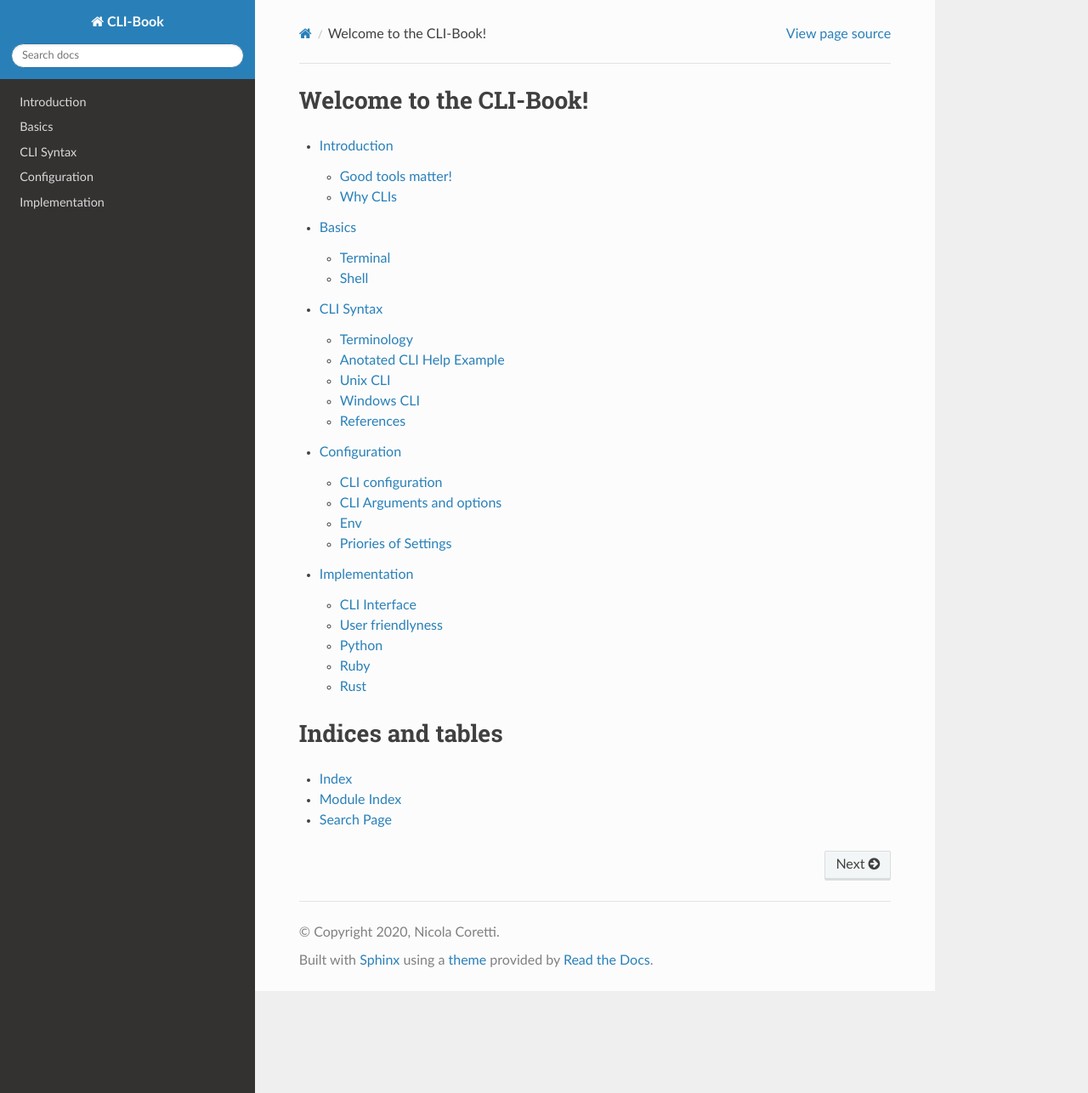
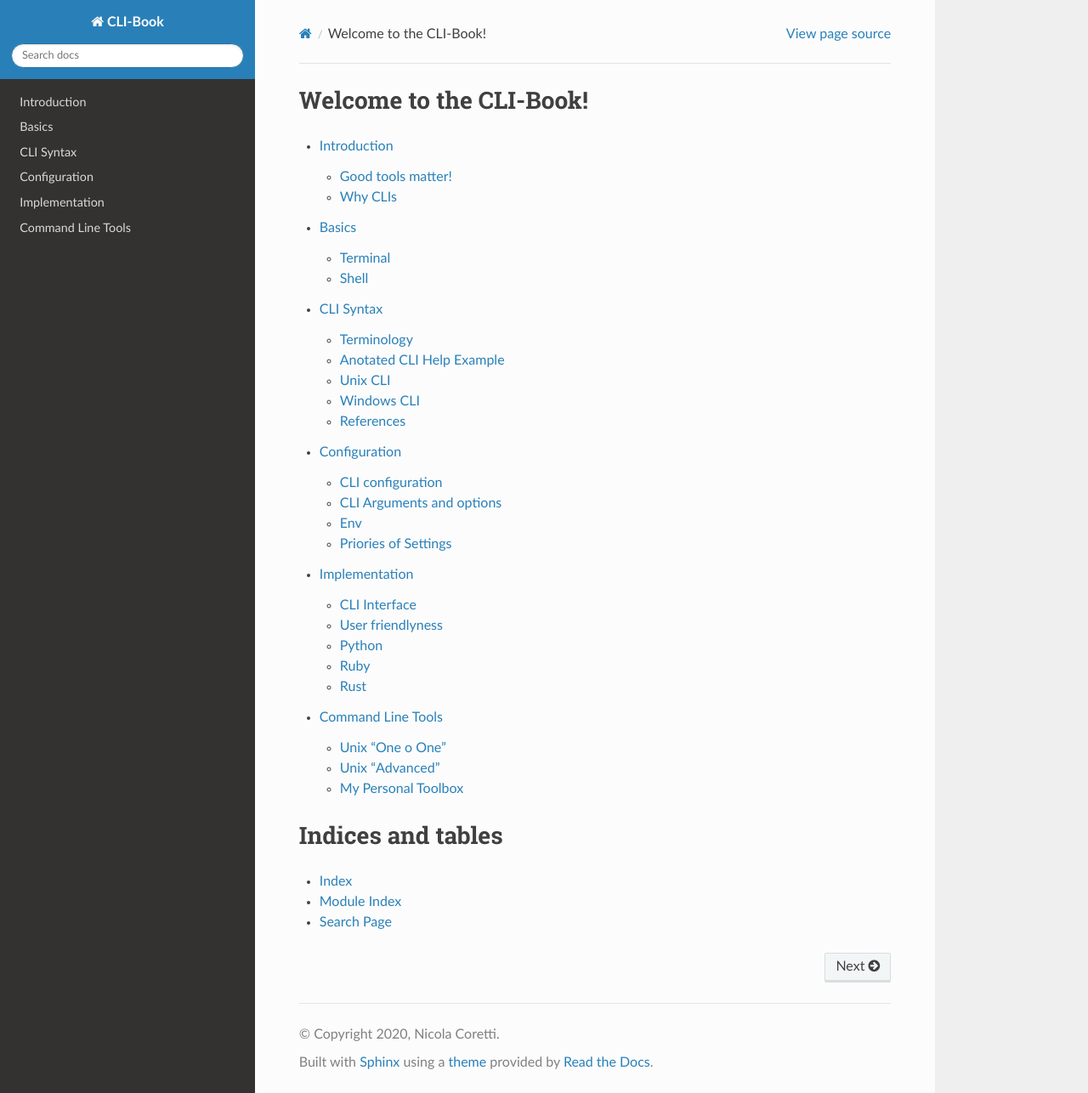
Before and after one commit to Nicoretti/cli-book, a Sphinx documentation site: the page built from source/index.rst, in a window 1280 px wide and 1286 px high. Shown: the whole window at 85% size. Built offline with Sphinx 7.4.7 and the Read the Docs theme 2.0.0, drawn with Linux system fonts in a browser that asks for light colours; some of the changed lines change nothing that is shown.

Commit message:
Add tools chapter

```diff
--- a/source/index.rst
+++ b/source/index.rst
@@ -14,6 +14,7 @@ Welcome to the CLI-Book!
    syntax
    configuration
    implementation
+   tools
 
 
 
--- /dev/null
+++ b/source/tools.rst
@@ -0,0 +1,295 @@
+Command Line Tools
+__________________
+In this chapter you find command line and tui tools I made part of my personal toolbox.
+
+Unix "One o One"
+================
+
+File operations
+---------------
+* rm
+* mv
+* `ls <https://man7.org/linux/man-pages/man1/ls.1.html>`_
+* `cp <https://man7.org/linux/man-pages/man1/cp.1.html>`_
+* `tar <https://linux.die.net/man/1/tar>`_
+
+Directory operations
+--------------------
+* rmdir
+* `mkdir <https://linux.die.net/man/1/mkdir>`_
+* cd
+* pwd
+
+File System
+-----------
+* df
+* du
+* dd
+* mount/umount
+
+Text
+----
+* `cat <https://man7.org/linux/man-pages/man1/cat.1.html>`_
+* cut
+* tail
+* head
+* `grep <https://www.gnu.org/software/grep/manual/grep.html>`_
+* `less <https://linux.die.net/man/1/less>`_
+* echo
+
+Rights
+------
+* `chmod <https://linux.die.net/man/1/chmod>`_
+* chown
+* chgrp
+
+Processes
+---------
+* ps
+* top
+* kill
+
+Help
+----
+* man
+* apropos
+
+Unix "Advanced"
+===============
+* `file <https://man7.org/linux/man-pages/man1/file.1.html>`_
+* `find <https://man7.org/linux/man-pages/man1/find.1.html>`_
+* `zip <https://linux.die.net/man/1/zip>`_
+* `unzip <https://linux.die.net/man/1/unzip>`_
+* `gzip <https://www.gnu.org/software/gzip/manual/gzip.html>`_
+* `umask <https://man7.org/linux/man-pages/man2/umask.2.html>`_
+* diff
+* wc
+* sort
+* sed
+* date
+* who
+* dd
+* id
+* uname
+* cron
+* at
+* nice
+* spell
+* ldd
+* seq
+* sleep
+* read
+* tr
+* tee
+* uniq
+* history
+* whoami
+
+My Personal Toolbox
+===================
+
+Shell(s)
+--------
+* `zsh <https://www.zsh.org/>`_
+* `ipython <https://ipython.org/>`_
+* `nushell <https://github.com/nushell/nushell>`_
+
+Development
+-----------
+
+Debuggers
++++++++++
+* `LLDB <https://lldb.llvm.org/>`_
+* `GDB <https://www.gnu.org/software/gdb/>`_
+
+Binaries
+++++++++
+* `binwalk <https://github.com/ReFirmLabs/binwalk>`_
+* `SRecord <http://srecord.sourceforge.net/>`_
+* `otool <https://www.unix.com/man-page/osx/1/otool/>`_
+* `LLVM Tools <https://llvm.org/docs/CommandGuide/>`_
+* `Binutils <https://www.gnu.org/software/binutils/>`_
+    - ld
+    - as
+    - add2line
+    - ar
+    - c++filt
+    - dlltool
+    - gold
+    - gprof
+    - nlmconv
+    - nm
+    - objcopy
+    - objdump
+    - ranlib
+    - readelf
+    - size
+    - strings
+    - strip
+    - windmc
+    - windres
+* `elfedit <>`_
+* `elfutils <>`_
+* `elfdump <>`_
+* `xxd <https://linux.die.net/man/1/xxd>`_
+* `xxd-rs <https://github.com/Nicoretti/xxd-rs>`_
+* `hexyl <https://github.com/sharkdp/hexyl>`_
+
+Rust
+++++
+* `rustup <https://rustup.rs/>`_
+* `cargo  <https://github.com/rust-lang/cargo>`_
+* `rustc <https://www.rust-lang.org/>`_
+
+C/C++
++++++
+* clang
+* gcc
+* g++
+* make
+
+
+SCM
++++
+* `git <https://git-scm.com/>`_
+* `gh <https://github.com/cli/cli>`_
+
+Editor(s)
++++++++++
+* vim
+* neovim
+  additions (plugins)
+    - plug (plugin list see also vim config)
+    - vim-airline
+    - vim-airline-themes
+    - tagbar
+    - rust.vim
+    - vim-uuid
+    - nerdtree
+    - LanguageClient
+    - deoplete.vim
+    - fzf
+    - fzf.vim
+    - vim-fugitive.git
+    - nerdtree-git-plugin.git
+    - vim-surround
+
+Serial
+++++++
+* `miniterm <https://pyserial.readthedocs.io/en/latest/tools.html#module-serial.tools.miniterm>`_
+* `socat <http://www.dest-unreach.org/socat/>`_
+
+Networking
+----------
+* `tshark <https://www.wireshark.org/docs/man-pages/tshark.html>`_
+* `socat <http://www.dest-unreach.org/socat/>`_
+* ssh
+    - `client <https://linux.die.net/man/1/ssh>`_
+    - `mosh <https://mosh.org/>`_
+* `scp <https://linux.die.net/man/1/scp>`_
+* `rsync <https://linux.die.net/man/1/rsync>`_
+* `curl <https://linux.die.net/man/1/curl>`_
+* `wget <https://www.gnu.org/software/wget/>`_
+* `iftop <https://linux.die.net/man/8/iftop>`_
+* `ifconfig <https://linux.die.net/man/8/ifconfig>`_
+* `ip <https://linux.die.net/man/8/ip>`_
+* netstat
+* ping
+* telnet
+* ftp
+* finger
+* `ffsend <https://github.com/timvisee/ffsend>`_
+* `w3m <http://w3m.sourceforge.net/>`_
+* `lynx <https://lynx.browser.org/>`_
+
+
+CAN
+---
+* `can-utils <https://github.com/linux-can/can-utils>`_
+* `can-scripts <https://python-can.readthedocs.io/en/master/scripts.html>`
+
+
+Usb
+---
+* lsusb
+
+Docs / Writing
+--------------
+* `graphiz <https://graphviz.org/>`_
+* `gnuplot <http://www.gnuplot.info/>`_
+* `sphinx <https://www.sphinx-doc.org/en/master/>`_
+* `plantuml <https://plantuml.com/de/>`_
+* `pandoc <https://pandoc.org/>`_
+* `termimad <https://github.com/Canop/termimad>`_
+
+Email
+-----
+* `isync <https://isync.sourceforge.io/>`_
+* `neomutt <https://neomutt.org/>`_
+* `notmuch <https://notmuchmail.org/>`_
+
+Encryption / Passwords
+----------------------
+* `gpg <https://gnupg.org/>`_
+* `pass <https://www.passwordstore.org/>`_
+
+Proccesses / Monitoring
+-----------------------
+* `lsof <>`_
+* `strace <>`_
+* `ytop <https://github.com/cjbassi/ytop>`_
+* `htop <https://linux.die.net/man/1/htop>`_
+
+Unix built-in alternatives
+--------------------------
+* `ripgrep <https://github.com/BurntSushi/ripgrep>`_
+* `bat <https://github.com/sharkdp/bat>`_
+* `fd <https://github.com/sharkdp/fd>`_
+* `exa <https://github.com/ogham/exa>`_
+* `broot <https://github.com/Canop/broot>`_
+* `tmux <https://github.com/tmux/tmux/wiki>`_
+* python -m zipfile
+* python -m tarfile
+* urlscan
+* urlopen
+
+Encoding/Decoding
+-------------------
+* python -m base64
+* ffmpeg
+
+Formatting
+----------
+* python -m json.tool
+
+File Manager
+------------
+* `mc <https://midnight-commander.org/>`_
+* `nnn <https://github.com/jarun/nnn>`_
+* `ranger <https://github.com/ranger/ranger>`_
+
+Contacts
+--------
+* ?
+
+Calendar
+--------
+* `khal <https://github.com/pimutils/khal>`_
+
+Task(s) / Todo
+--------------
+* `Taskworrior https://taskwarrior.org/>`_
+* `ledger <https://www.ledger-cli.org/>`_
+
+Finance
+-------
+* `ledger <https://www.ledger-cli.org/>`_
+
+Documents
+---------
+* `papis <https://github.com/papis/papis>`_
+
+Misc
+----
+* imgmagick
+* youtube-dl
```
